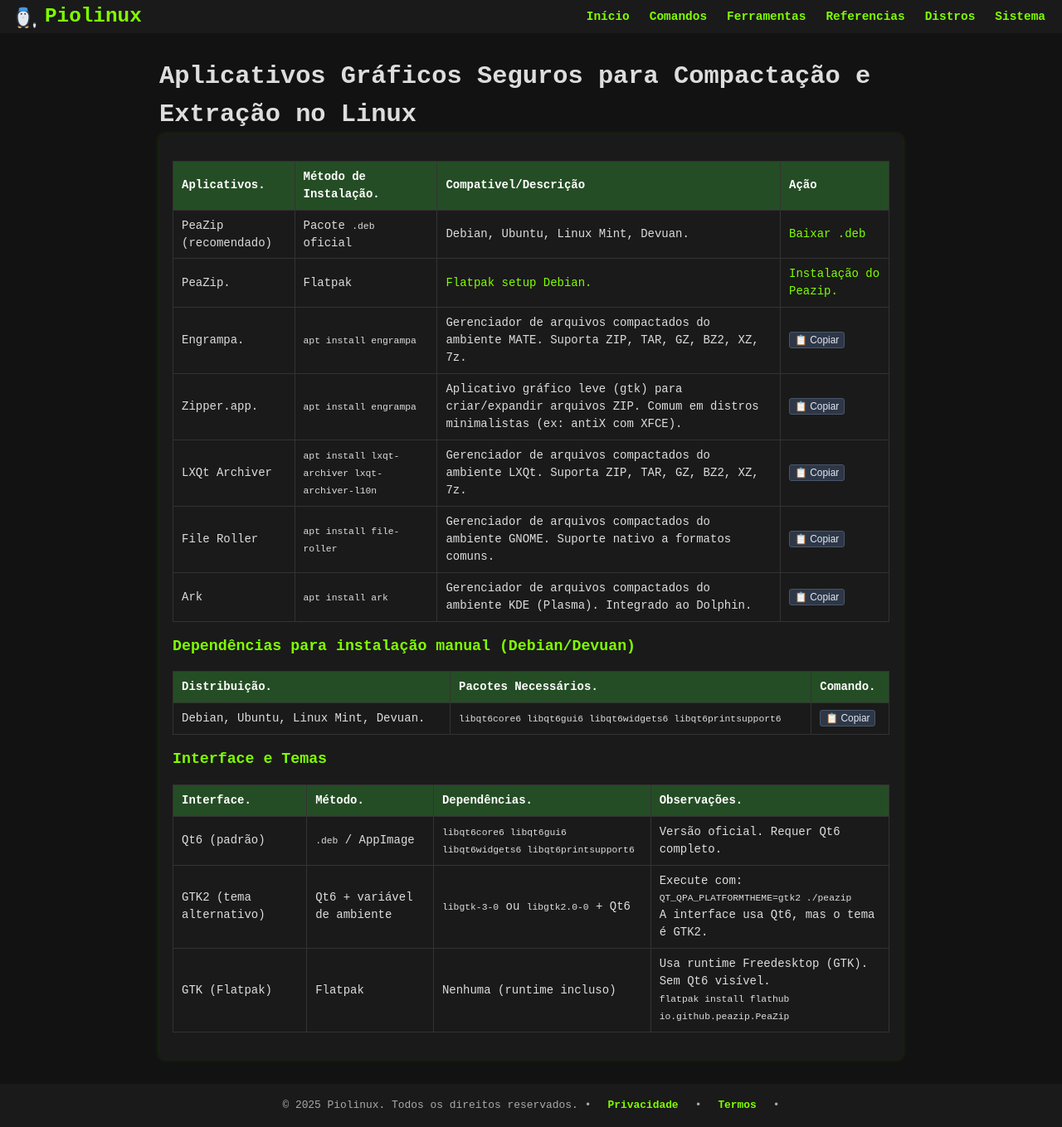
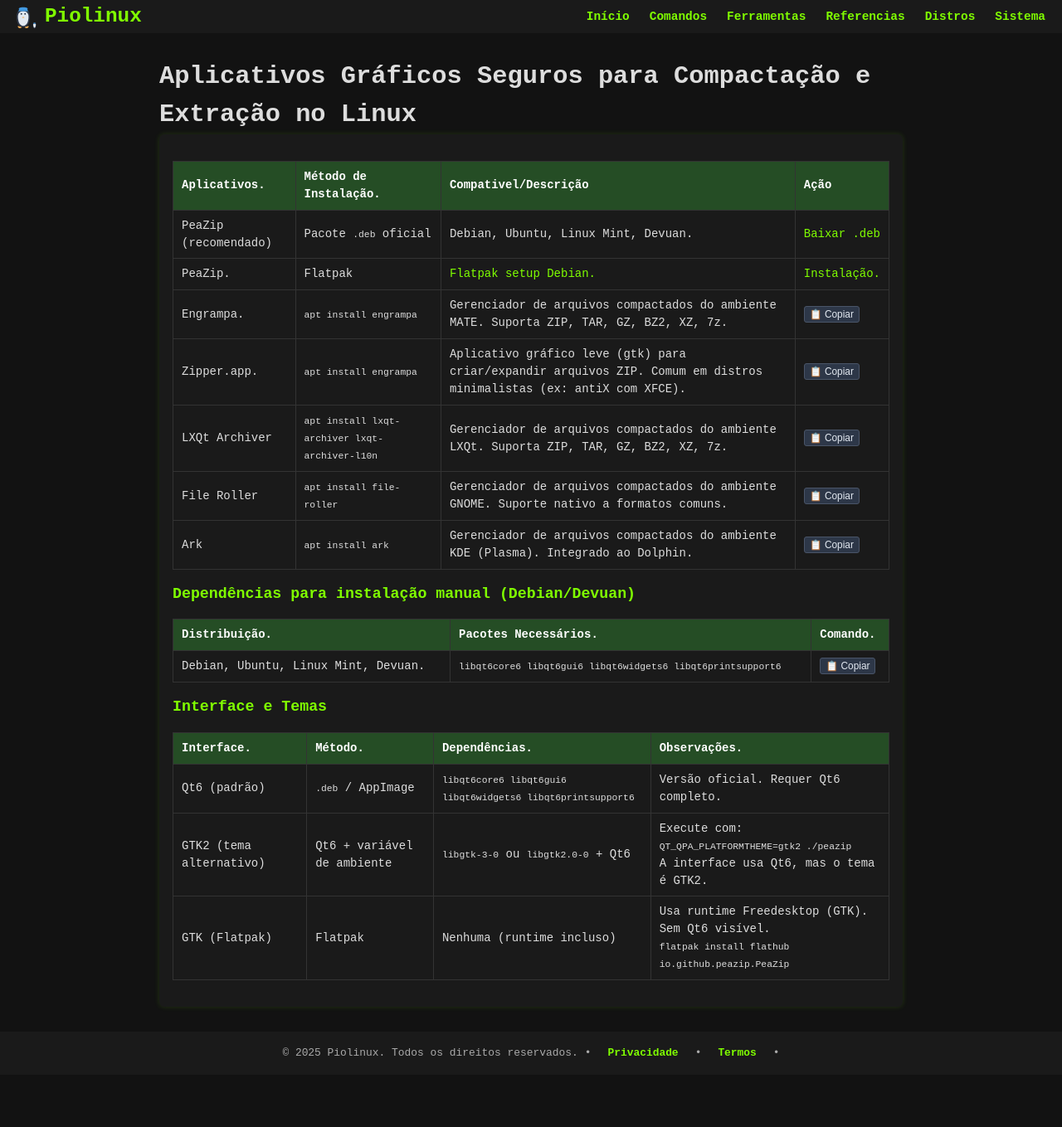
Before and after one commit to Piolinux/piolinux-site, a Jekyll site: the page built from _pages/_comandos/compactacao-e-arquivamento.md, in a window 1280 px wide. Shown: the whole page at 83% size. Built offline with Jekyll 4.4.1, drawn with Linux system fonts in a browser that asks for light colours; after the commit the page ends 1296 px from its top, so only the background shows below that.

Commit message:
Update compactacao-e-arquivamento.md

```diff
--- a/_pages/_comandos/compactacao-e-arquivamento.md
+++ b/_pages/_comandos/compactacao-e-arquivamento.md
@@ -31,7 +31,7 @@ permalink: /aplicativos-graficos-compactacao-linux/
       <td data-label="Aplicativo">PeaZip.</td>
       <td data-label="Método">Flatpak</td>
       <td data-label="Descrição"><a href="https://flathub.org/en/setup/Debian" target="_blank" rel="noopener noreferrer">Flatpak setup Debian.</a></td>
-      <td data-label="Ação"><a href="https://flathub.org/en/apps/io.github.peazip.PeaZip" target="_blank" rel="noopener noreferrer">Instalação do Peazip.</a></td>
+      <td data-label="Ação"><a href="https://flathub.org/en/apps/io.github.peazip.PeaZip" target="_blank" rel="noopener noreferrer">Instalação.</a></td>
     </tr>
 
    <tr>
```
